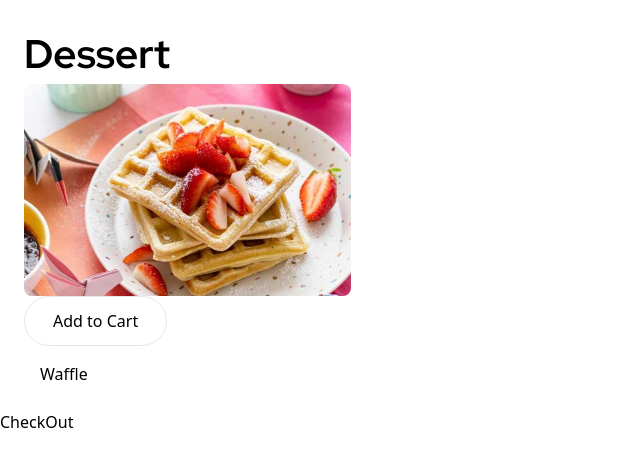
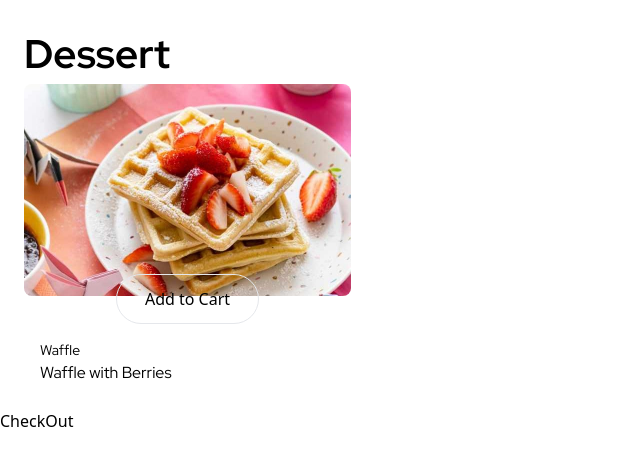
Before and after one commit to steamnp/bfs56, a React (Vite) app: page / in a window 1280 px wide. Shown: the top 466 px of the page, without its empty margins (0-640 px from the left). Built offline with nearby package versions, Linux system fonts and the light colour scheme.

Commit message:
button on the between

```diff
--- /dev/null
+++ b/src/components/product.jsx
@@ -0,0 +1,7 @@
+import Product from "../components/product";
+
+function product() {
+  return <h1></h1>;
+}
+
+export default product;
--- a/src/pages/Home.jsx
+++ b/src/pages/Home.jsx
@@ -2,19 +2,30 @@ import React, { useState } from "react";
 import Waffle from "/assets/images/image-waffle-mobile.jpg";
 
 function Home() {
+  const [cart, setCart] = useState([]);
   return (
-    <div className="m-6">
+    <div className="m-6 w-[375px]">
+      <div className="flex flex-col">
         <h1 className="font-redhat font-bold text-[40px]">Dessert</h1>
         <img
           src={Waffle}
           alt="Waffle"
           className="w-[327px] h-[212px] rounded-lg"
         />
-      <button className="border border-[AD8A85] py-3 px-7 rounded-full">
+        <div className="flex justify-center w-[327px] mt-[-22px]">
+          <button
+            className="border border-[AD8A85] py-3 px-7 rounded-full "
+            onClick={function () {}}
+          >
             Add to Cart
           </button>
-      <div className="m-4">
-        <p>Waffle</p>
+        </div>
+      </div>
+      <div className="m-4 w-[327px]">
+        <p className="font-redhat text-[14px] text-gray">Waffle</p>
+        <h1 className="font-redhat font-regular text-[16px] font-color-[260F08] ">
+          Waffle with Berries
+        </h1>
       </div>
     </div>
   );
--- a/tailwind.config.js
+++ b/tailwind.config.js
@@ -6,6 +6,9 @@ export default {
       fontFamily: {
         redhat: ["Red Hat Display"],
       },
+      colors: {
+        red: "#87635A",
+      },
     },
   },
   plugins: [],
```
Lines whose indentation alone changed are shown as unchanged.
